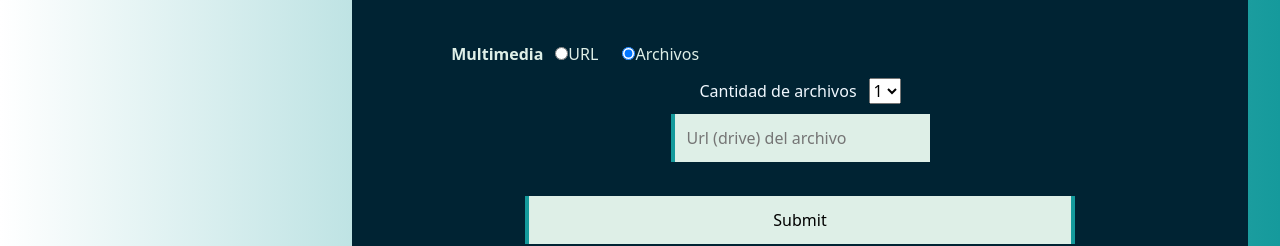
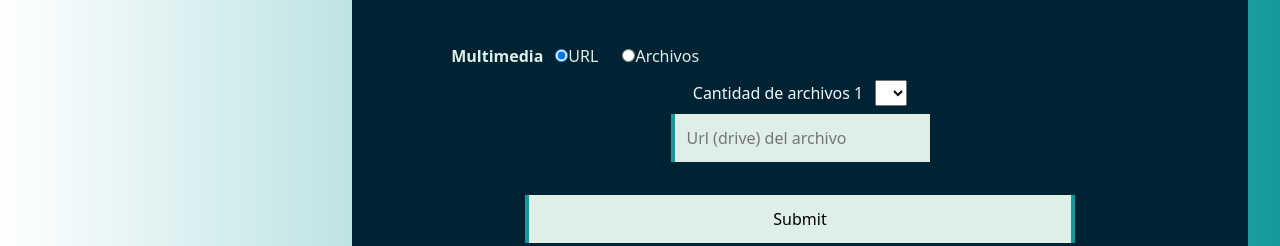
Before and after one commit to JMReader/Canela-Trekking, an Angular app: page /work in a window 1280 px wide. Shown: the part 470-716 px from the top of the page. Built offline with nearby package versions, Linux system fonts and the light colour scheme.

Commit message:
finished form

```diff
--- a/src/app/app.module.ts
+++ b/src/app/app.module.ts
@@ -11,7 +11,7 @@ import { LandingComponent } from './landing/landing.component';
 import { CircuitFormComponent } from './components/workerComponents/circuit-form/circuit-form.component';
 import { ContainerComponent } from './components/workerComponents/container/container.component';
 import { SideBarComponent } from './components/workerComponents/side-bar/side-bar.component';
-
+import { FormsModule } from '@angular/forms';
 
 @NgModule({
   declarations: [
@@ -24,11 +24,11 @@ import { SideBarComponent } from './components/workerComponents/side-bar/side-ba
     CircuitFormComponent,
     ContainerComponent,
     SideBarComponent,
-
   ],
   imports: [
     BrowserModule,
-    AppRoutingModule
+    AppRoutingModule,
+    FormsModule
   ],
   providers: [],
   bootstrap: [AppComponent]
--- a/src/app/components/workerComponents/circuit-form/circuit-form.component.css
+++ b/src/app/components/workerComponents/circuit-form/circuit-form.component.css
@@ -91,6 +91,7 @@ body {
 }
 .input--url{
     width: fit-content;
+    margin: 8px
 }
 
 textarea {
--- a/src/app/components/workerComponents/circuit-form/circuit-form.component.html
+++ b/src/app/components/workerComponents/circuit-form/circuit-form.component.html
@@ -71,31 +71,59 @@
       <div id="multimediaBox--radios">
         <span id="box--title">Multimedia</span>
         <div class="box--radio">
-          <input type="radio" value="Url" name="Multimedia" checked>
+          <input
+            type="radio"
+            name="Multimedia"
+            [(ngModel)]="file"
+            [value]="false"
+            checked
+          />
           <label for="Url">URL</label>
         </div>
         <div class="box--radio">
-          <input type="radio" value="Archivos" name="Multimedia" checked>
+          <input
+            type="radio"
+            name="Multimedia"
+            [(ngModel)]="file"
+            [value]="true"
+          />
           <label for="Archivos">Archivos</label>
         </div>
       </div>
-      <!-- <div class="Multimedia-input">
-        <input class="formFLex__input" id="Multimedia-input" type="file" multiple>
-      </div> -->
-      <div class="Multimedia-input">
-        <label class="lab" for="NumerofUrl"> Cantidad de archivos</label>
-        <select  name="NumerofUrl" id="">
-          <option value="1">1</option>
+      <div class="Multimedia-input" *ngIf="file == true">
+        <input
+          class="formFLex__input"
+          id="Multimedia-input"
+          type="file"
+          multiple
+        />
+      </div>
+      <div class="Multimedia-input" *ngIf="file == false">
+        <label class="lab" for="NumerofUrl"> Cantidad de archivos {{UrlArray.length}}</label>
+        <select
+          (change)="selectChange(cantOfUrl)"
+          (selectionchange)="selectChange(cantOfUrl)"
+          [(ngModel)]="cantOfUrl"
+          name="NumerofUrl"
+          id=""
+        >
+          <option value="1" selected>1</option>
           <option value="2">2</option>
           <option value="3">3</option>
           <option value="4">4</option>
           <option value="5">5</option>
         </select>
-        <div class="M">
-          <input class="formFLex__input input--url" type="url" id="" placeholder="Url (drive) del archivo">
+
+        <div class="M" >
+          <input
+            class="formFLex__input input--url"
+            type="url"
+            id=""
+            placeholder="Url (drive) del archivo "
+            *ngFor="let i of UrlArray"
+          />
         </div>
       </div>
-
     </div>
 
     <div class="formFlex__div" id="btn_send">
--- a/src/app/components/workerComponents/circuit-form/circuit-form.component.ts
+++ b/src/app/components/workerComponents/circuit-form/circuit-form.component.ts
@@ -6,10 +6,18 @@ import { Component, OnInit } from '@angular/core';
   styleUrls: ['./circuit-form.component.css']
 })
 export class CircuitFormComponent implements OnInit {
-
+  cantOfUrl:number =0
+  file:boolean= false;
+  UrlArray:Array<number> =[]
   constructor() { }
 
   ngOnInit(): void {
+    this.UrlArray.push(1)
   }
-
+  selectChange(n:number){
+    this.UrlArray =[]
+    for(let i=0;i<n;i++){
+      this.UrlArray.push(1)
+    }
+  }
 }
```
